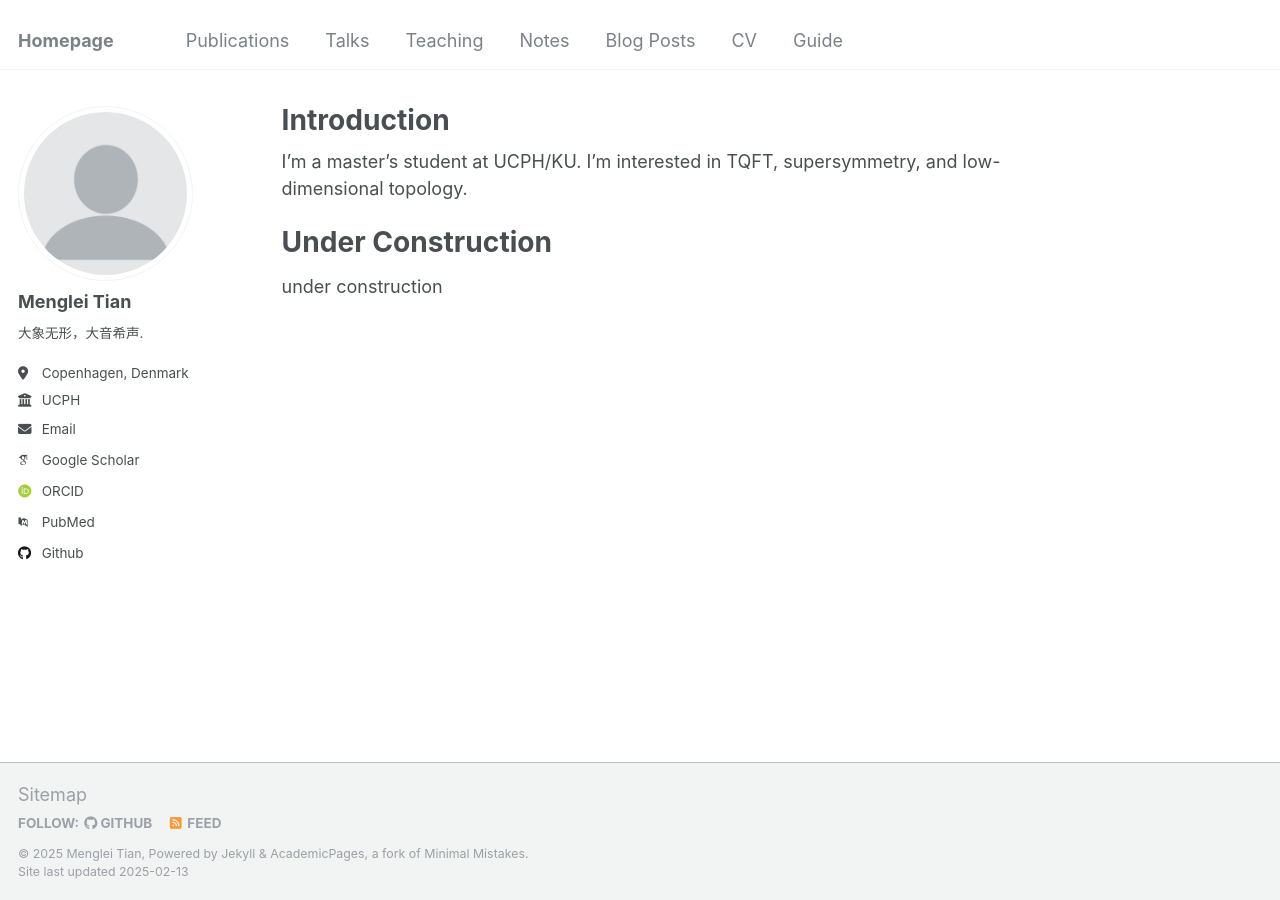
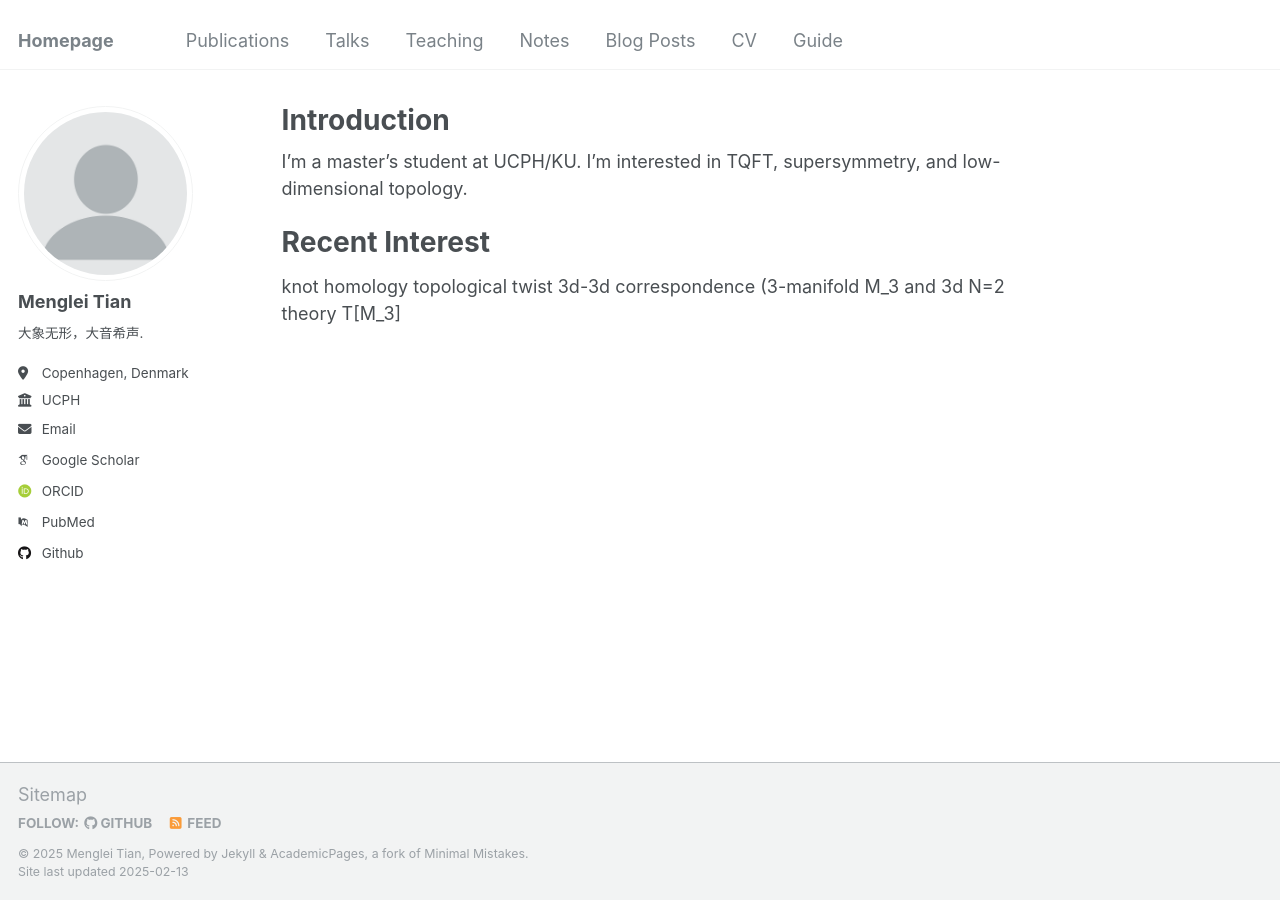
Before and after one commit to Corvus-coronoides/Menglei-Tian.github.io, a Jekyll site: the page built from _pages/about.md, in a window 1280 px wide. Built offline with Jekyll 4.4.1, drawn with Linux system fonts in a browser that asks for light colours; some web fonts are replaced.

Commit message:
Update about.md

```diff
--- a/_pages/about.md
+++ b/_pages/about.md
@@ -9,6 +9,8 @@ redirect_from:
 
 I'm a master's student at UCPH/KU. I'm interested in TQFT, supersymmetry, and low-dimensional topology.
 
-Under Construction
+Recent Interest
 ======
-under construction
+knot homology
+topological twist
+3d-3d correspondence (3-manifold M_3 and 3d N=2 theory T[M_3]
```
